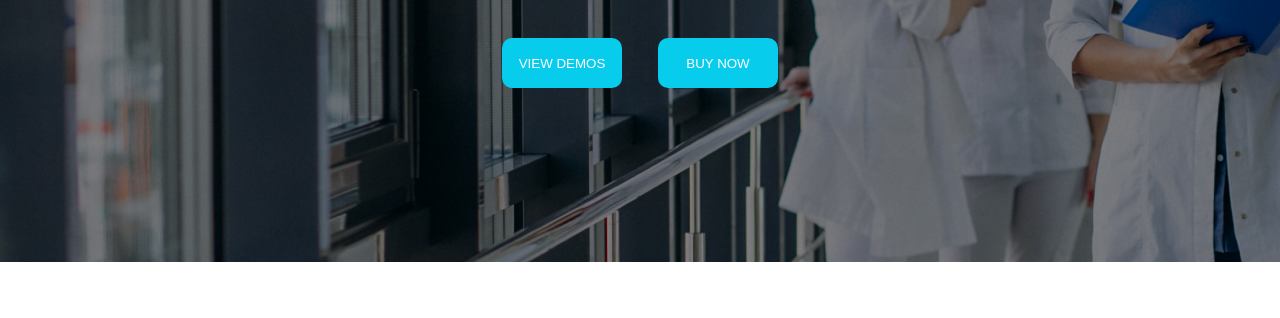
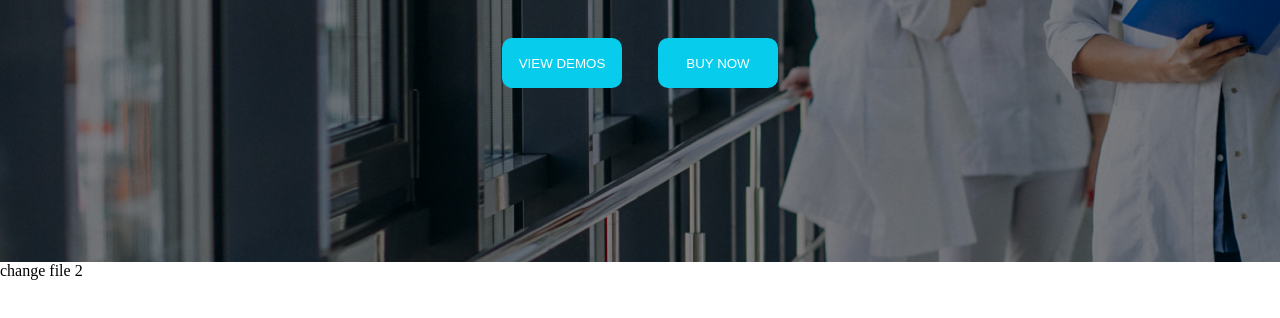
Before and after one commit to akibishtaikh2001/Team-forest-practice, a plain HTML site: page Medixi/index.html in a window 1280 px wide. Shown: the part 418-736 px from the top of the page. Drawn offline with Linux system fonts and the light colour scheme.

Commit message:
all file change

```diff
--- a/Medixi/index.html
+++ b/Medixi/index.html
@@ -31,6 +31,6 @@
     </div>
 </body>
 
-<!-- Testing -->
+change file 2
 
 </html>
--- a/Medixi/style.css
+++ b/Medixi/style.css
@@ -2,7 +2,7 @@
     margin: 0;
     padding: 0;
 }
-
+/* change file 3 */
 .first {
 
     background-image: url("hero-bg.jpg");
```
